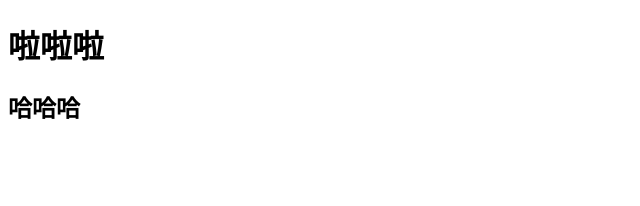
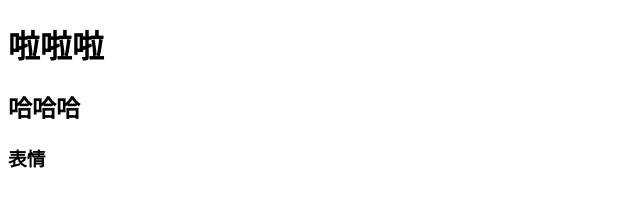
Before and after one commit to zhaoYun-Long/long, a plain HTML site: page index.html in a window 1280 px wide. Shown: the full height of the page, 0-640 px from the left. Drawn offline with Linux system fonts and the light colour scheme.

Commit message:
表情 :+1

```diff
--- a/index.html
+++ b/index.html
@@ -7,5 +7,6 @@
 <body>
 	<h1>啦啦啦</h1>
 	<h2>哈哈哈</h2>
+	<h3>表情</h3>
 </body>
 </html>
```
